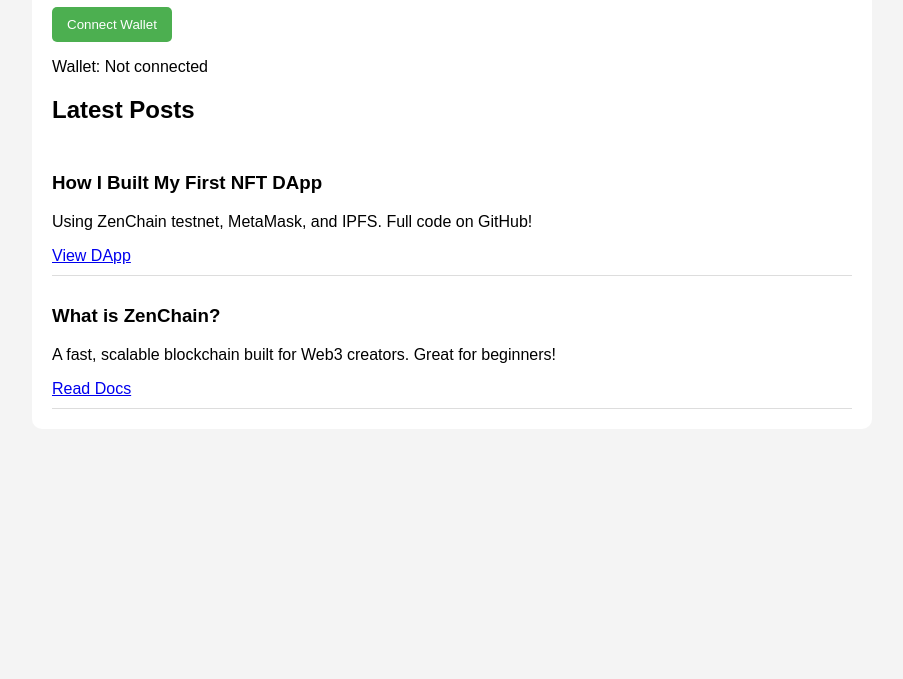
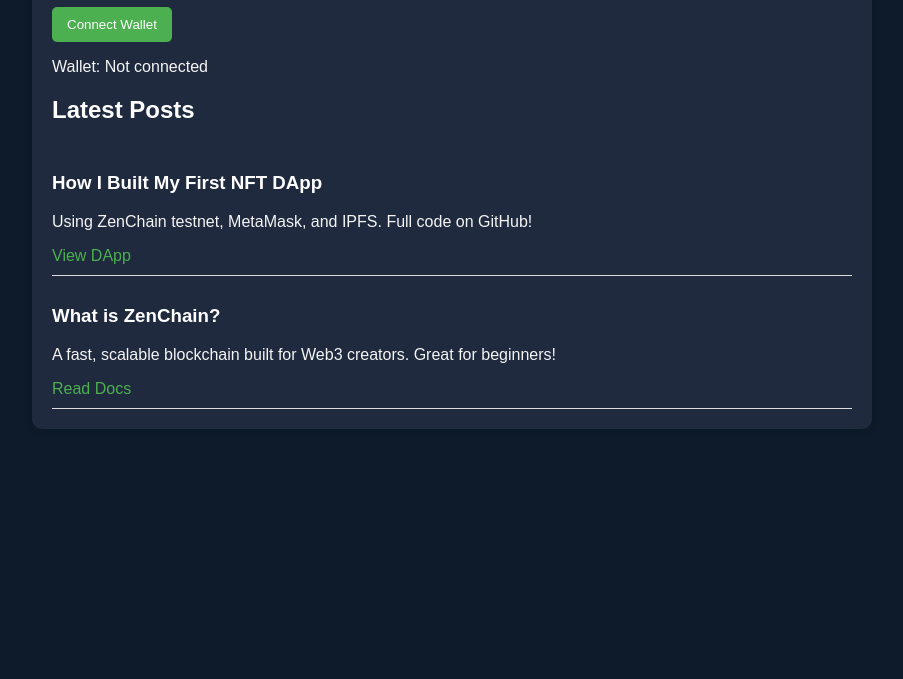
Before and after one commit to zafransszzz/Zenchain-blog-dapp, a plain HTML site: page index.html in a window 1280 px wide. Shown: the part 121-800 px from the top of the page, without its empty margins (188-1091 px from the left). Drawn offline with Linux system fonts and the light colour scheme.

Commit message:
index.html

```diff
--- a/index.html
+++ b/index.html
@@ -4,14 +4,57 @@
   <meta name="viewport" content="width=device-width, initial-scale=1.0" />
   <title>ZenChain Blog DApp</title>
   <style>
-    body { font-family: Arial, sans-serif; background: #f4f4f4; padding: 20px; }
-    .container { max-width: 800px; margin: auto; background: white; padding: 20px; border-radius: 10px; }
-    h1 { text-align: center; }
-    button { padding: 10px 15px; background: #4CAF50; color: white; border: none; cursor: pointer; border-radius: 5px; }
-    button:hover { background: #45a049; }
-    .post { border-bottom: 1px solid #ddd; padding: 10px 0; }
-    .wallet { margin: 10px 0; }
-  </style>
+  body {
+    font-family: Arial, sans-serif;
+    background: #0d1b2a; /* Background warna gelap seperti ZenChain Docs */
+    color: #f4f4f4; /* Teks berwarna terang untuk kontras */
+    padding: 20px;
+  }
+
+  .container {
+    max-width: 800px;
+    margin: auto;
+    background: #1f2a3e; /* Warna latar belakang konten lebih terang */
+    padding: 20px;
+    border-radius: 10px;
+    box-shadow: 0px 4px 10px rgba(0, 0, 0, 0.1);
+  }
+
+  h1, h2, h3 {
+    color: #fff; /* Teks header berwarna putih */
+  }
+
+  button {
+    padding: 10px 15px;
+    background: #4CAF50;
+    color: white;
+    border: none;
+    cursor: pointer;
+    border-radius: 5px;
+  }
+
+  button:hover {
+    background: #45a049;
+  }
+
+  .post {
+    border-bottom: 1px solid #ddd;
+    padding: 10px 0;
+  }
+
+  .wallet {
+    margin: 10px 0;
+  }
+
+  a {
+    color: #4CAF50;
+    text-decoration: none;
+  }
+
+  a:hover {
+    text-decoration: underline;
+  }
+</style>
 </head>
 <body>
   <div class="container">
```
